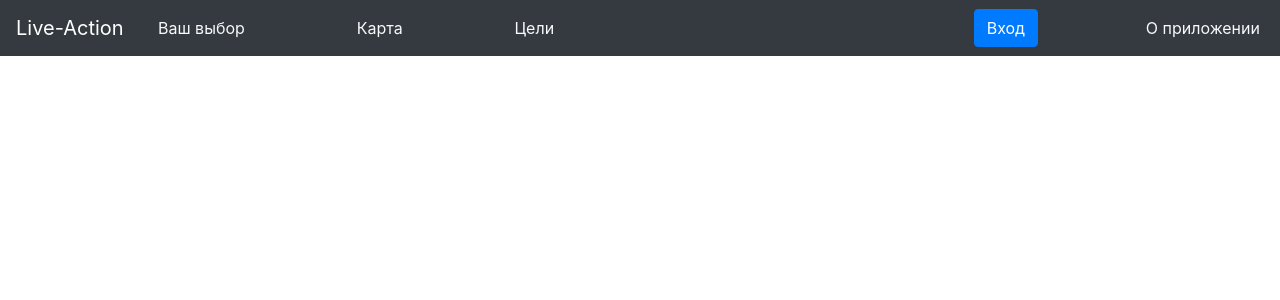
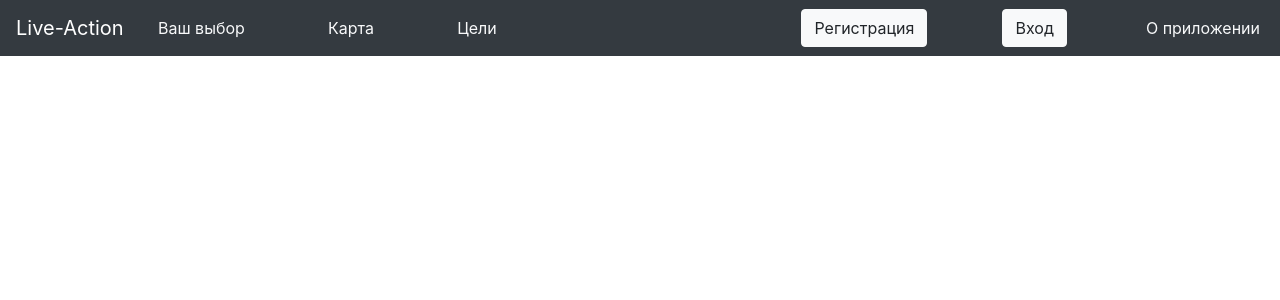
Before and after one commit to alexarlord-boop/DJANGO_project, a Django app: template live_action/main/templates/main/map.html in a window 1280 px wide. Shown: the top 300 px of the page. Run offline with Django 3.2, Linux system fonts and the light colour scheme; the template is opened without the code that fills it, so the values that code supplies are empty; some libraries are stand-ins or nearby versions.

Commit message:
Refactored base navigation bar

```diff
--- a/live_action/main/templates/main/base.html
+++ b/live_action/main/templates/main/base.html
@@ -19,7 +19,8 @@
             <div></div>
             <div></div>
             <div></div>
-            <button class="btn btn-primary">Вход</button>
+            <a href="#registration" class="btn btn-light" role="button">Регистрация</a>
+            <a href="/accounts/login" class="btn btn-light" role="button">Вход</a>
             <a class=" p-1 text-light" href="/about">О приложении</a>
         </div>
 
```
Also changed, not shown: live_action/db.sqlite3.
